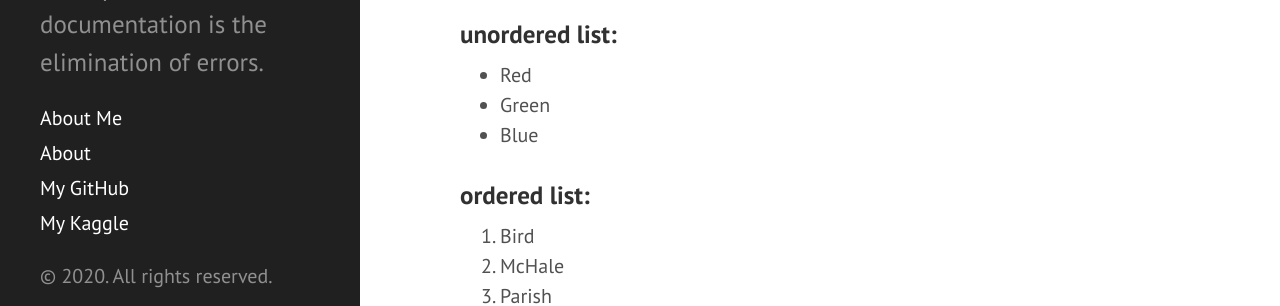
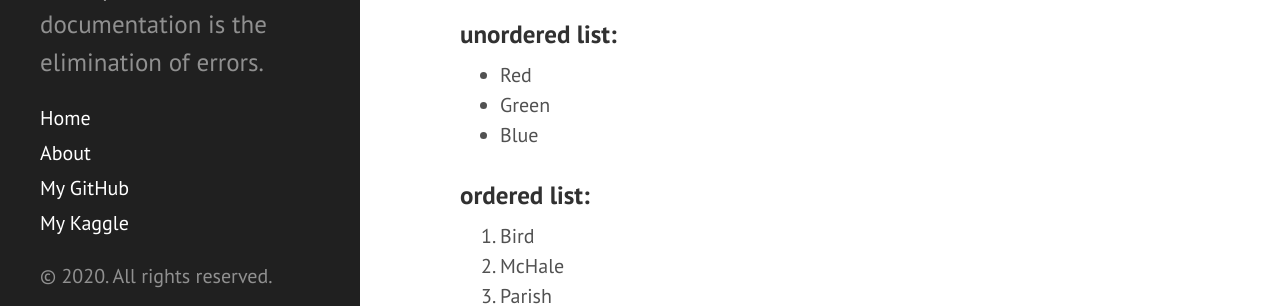
Before and after one commit to philosofia/philosofia.github.io, a Jekyll site: the page built from index.html, in a window 1280 px wide. Shown: the part 569-875 px from the top of the page. Built offline with Jekyll 4.4.1, drawn with Linux system fonts in a browser that asks for light colours; the list of posts is cut into pages by our own code.

Commit message:
Update sidebar.html

```diff
--- a/_includes/sidebar.html
+++ b/_includes/sidebar.html
@@ -10,7 +10,7 @@
     </div>
 
     <nav class="sidebar-nav">
-      <a class="sidebar-nav-item{% if page.url == node.url %} active{% endif %}" href="https://philosofia.github.io/aboutme">About Me</a>
+      <a class="sidebar-nav-item{% if page.url == node.url %} active{% endif %}" href="{{ site.baseurl }}">Home</a>
 
       {% comment %}
         The code below dynamically generates a sidebar nav of pages with
```
